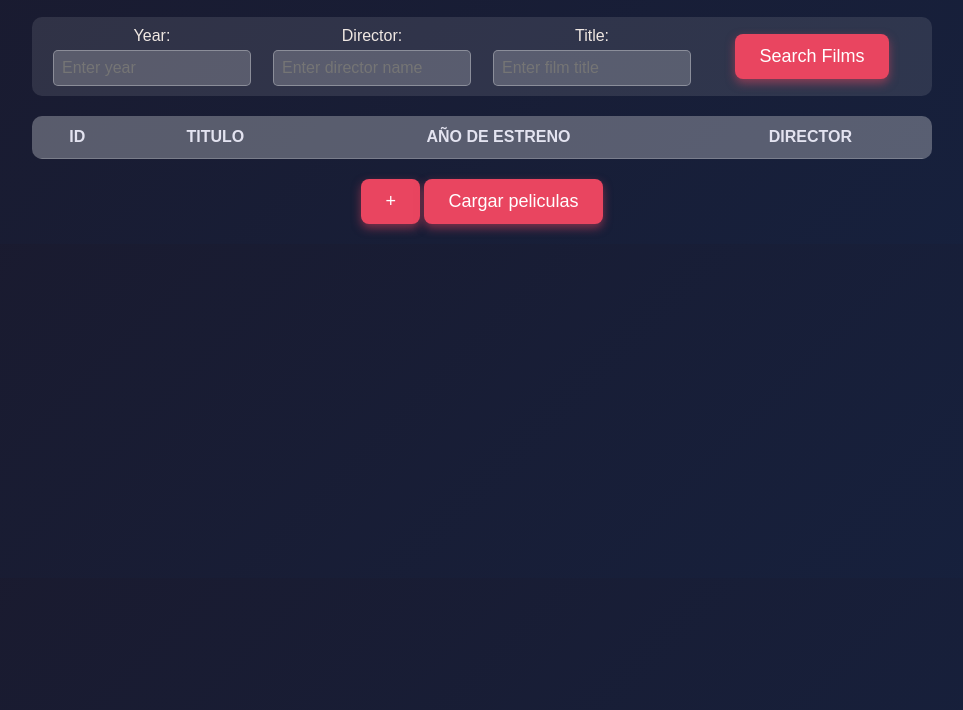
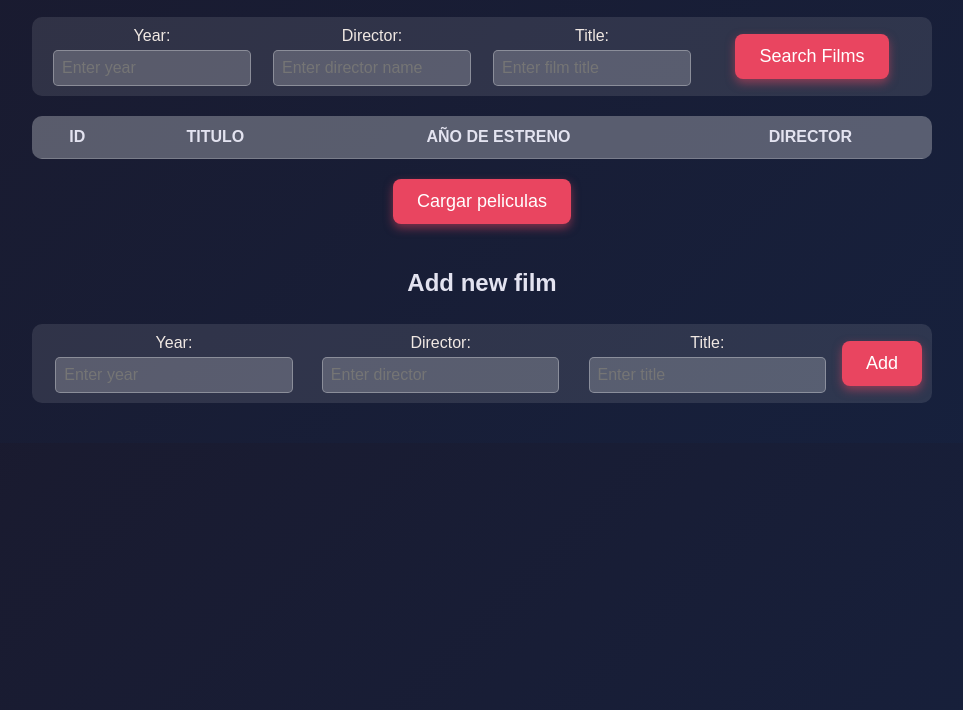
Before and after one commit to julia-martynovych/films-app, a website: page index.html in a window 1280 px wide. Shown: the part 90-800 px from the top of the page, without its empty margins (158-1121 px from the left). Drawn offline with Linux system fonts and the light colour scheme; no server answers.

Commit message:
style of second form created

```diff
--- a/index.html
+++ b/index.html
@@ -5,6 +5,8 @@
     <meta name="viewport" content="width=device-width, initial-scale=1.0">
     <title>Document</title>
     <link rel="stylesheet" href="./src/style.css">
+    <link href="https://cdnjs.cloudflare.com/ajax/libs/font-awesome/6.0.0-beta3/css/all.min.css" rel="stylesheet">
+
 </head>
 <body>
     <div class="container">
@@ -42,23 +44,27 @@
             <th>Director</th>
         </tr>
     </table>
-    <button id="showFormButton" class="btn">+</button>
+    <button id="loadContentButton" onclick="printAllFilms()">Cargar peliculas</button>
+    <h2>Add new film</h2>
 
-    <!-- Form -->
-<div id="addFilmForm" style="display: none;">
+    <!-- Add film Form -->
+<div id="addFilmForm" class="newFilmForm">
+    <div class="creating">
     <label for="addYear">Year:</label>
-    <input type="number" id="addYear" placeholder="Enter year">
-
+    <input type="number" id="addYear" class="input-field" placeholder="Enter year">
+</div>
+<div class="creating">
     <label for="addDirector">Director:</label>
-    <input type="text" id="addDirector" placeholder="Enter director">
-
+    <input type="text" id="addDirector" class="input-field" placeholder="Enter director">
+</div>
+<div class="creating">
     <label for="addTitle">Title:</label>
-    <input type="text" id="addTitle" placeholder="Enter title">
-
+    <input type="text" id="addTitle" class="input-field" placeholder="Enter title">
+</div>
     <button class="btn" id="addFilmButton">Add</button>
 </div>
 
-    <button id="loadContentButton" onclick="printAllFilms()">Cargar peliculas</button>
+
     </div>
     <script src="./src/services.js"></script>
 </body>
--- a/src/services.js
+++ b/src/services.js
@@ -101,7 +101,7 @@ async function printAllFilms() {
             <td>${film.title}</td>
             <td>${film.year}</td>
             <td>${film.director}</td>
-            <td><button class="delete-btn">❌</button></td>
+            <td><button class="delete-btn"><i class="fa-solid fa-trash"></i></button></td>
         `;
         row.querySelector(".delete-btn").addEventListener("click", (event) => deleteFilm(film.id, event));
         table.appendChild(row);
@@ -160,11 +160,7 @@ function printFilms(films) {
     });
 }
 
-// Form
-document.getElementById("showFormButton").addEventListener("click", function() {
-    const form = document.getElementById("addFilmForm");
-    form.style.display = form.style.display === "none" ? "block" : "none";
-});
+
 
 // New Film
 async function addFilm() {
@@ -200,7 +196,7 @@ async function addFilm() {
                 <td>${data.title}</td>
                 <td>${data.year}</td>
                 <td>${data.director}</td>
-                <td><button class="delete-btn" onclick="deleteFilm(${data.id}, event)">❌</button></td>
+                <td><button class="delete-btn" onclick="deleteFilm(${data.id}, event)"><i class="fa-solid fa-trash"></i></button></td>
             </tr>`
         );
 
--- a/src/style.css
+++ b/src/style.css
@@ -29,6 +29,11 @@ header h1 {
     font-size: 2.5em;
     color: #e3e3f0;
 }
+h2 {
+    font-size: 1.5em;
+    color: #e3e3f0;
+    margin-bottom: 3%;
+}
 
 header p {
     font-size: 1.2em;
@@ -36,7 +41,7 @@ header p {
 }
 
 /* Input fields and buttons */
-.filters {
+.filters, .newFilmForm{
     display: flex;
     justify-content: space-between;
     margin-bottom: 20px;
@@ -46,7 +51,7 @@ header p {
     align-items: center;
 }
 
-.filter {
+.filter, .creating {
     width: 30%;
 }
 
@@ -134,6 +139,7 @@ label {
     cursor: pointer;
     transition: all 0.3s ease-in-out;
     box-shadow: 0 4px 10px rgba(233, 69, 96, 0.5);
+    margin-bottom: 5%;
 }
 
 #loadContentButton:hover {
@@ -143,9 +149,11 @@ label {
 }
 
 
+
+/*Delete button*/
 .delete-btn {
-    background-color: #c1a3a8;
-    color: white;
+    background-color: #c1bcef;
+    color: rgb(45, 49, 83);
     border: none;
     padding: 5px 10px;
     cursor: pointer;
```
